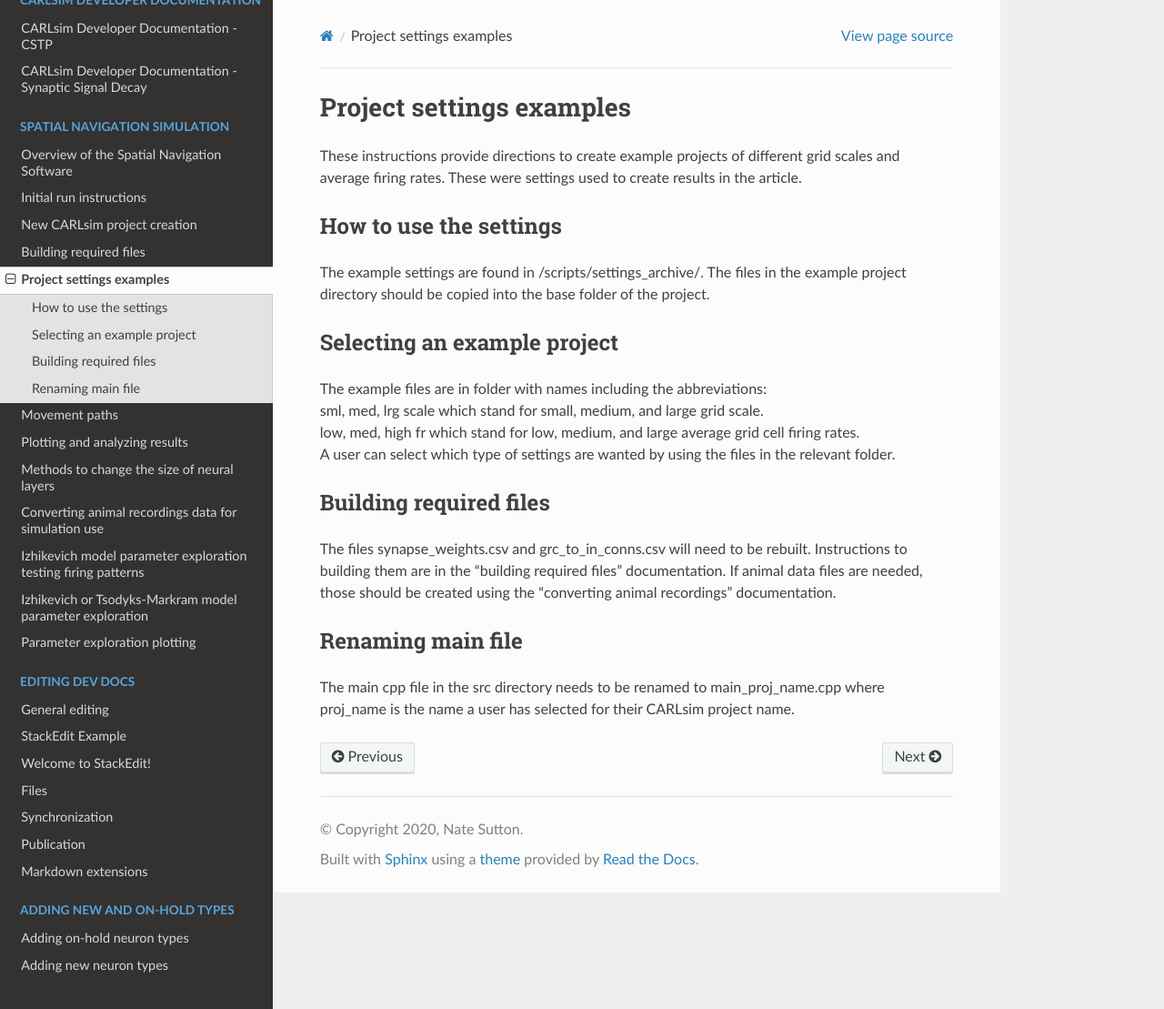
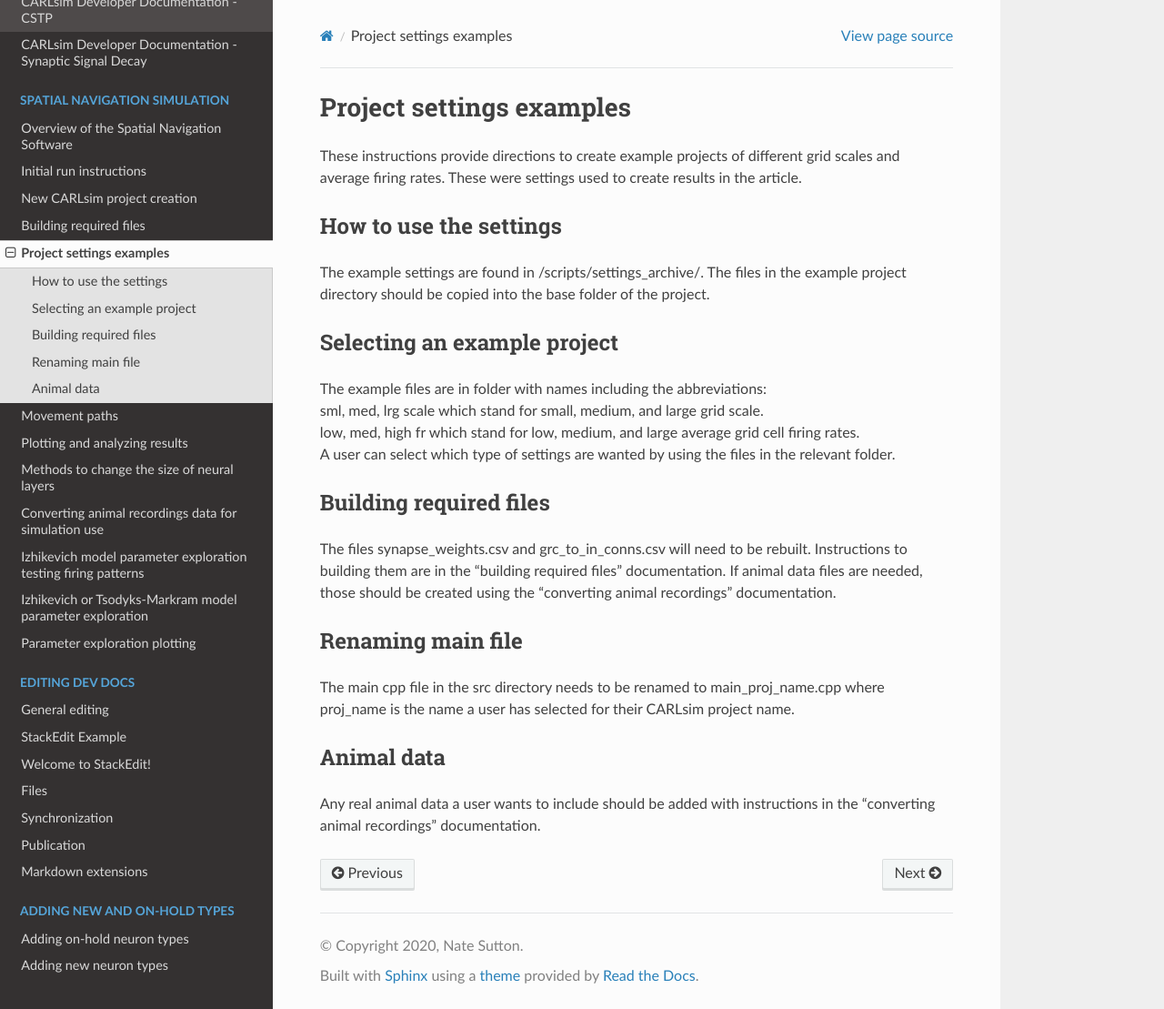
Before and after one commit to Hippocampome-Org/hco_dev_docs, a Sphinx documentation site: the page built from docs/spatial_nav/project_settings_examples.md, in a window 1280 px wide and 1109 px high. Shown: the whole window at 91% size. Built offline with Sphinx 7.4.7 and the Read the Docs theme 2.0.0, drawn with Linux system fonts in a browser that asks for light colours.

Commit message:
updated spatial nav docs

```diff
--- a/docs/spatial_nav/project_settings_examples.md
+++ b/docs/spatial_nav/project_settings_examples.md
@@ -21,3 +21,7 @@ The files synapse_weights.csv and grc_to_in_conns.csv will need to be rebuilt. I
 ## Renaming main file
 
 The main cpp file in the src directory needs to be renamed to main_proj_name.cpp where proj_name is the name a user has selected for their CARLsim project name.
+
+## Animal data
+
+Any real animal data a user wants to include should be added with instructions in the "converting animal recordings" documentation.
```
